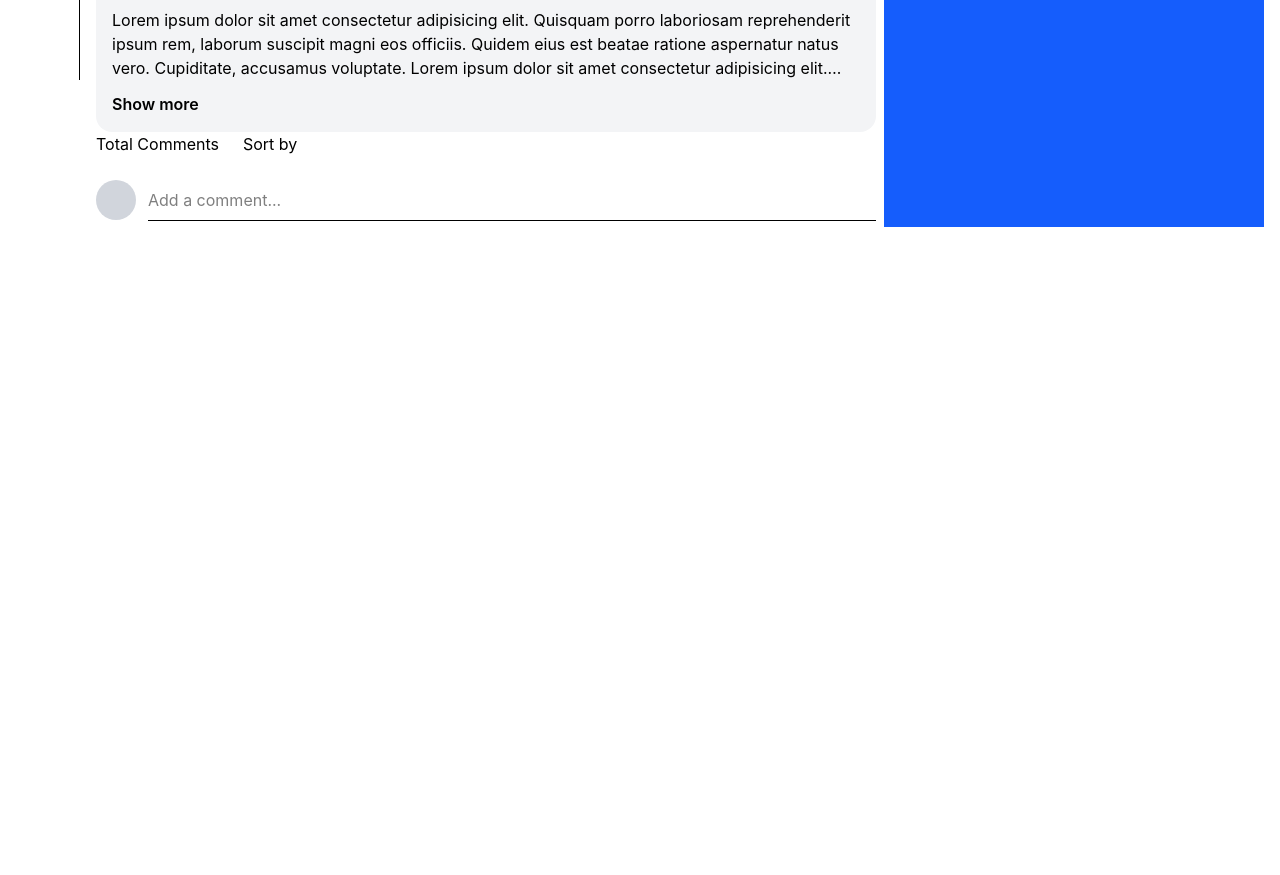
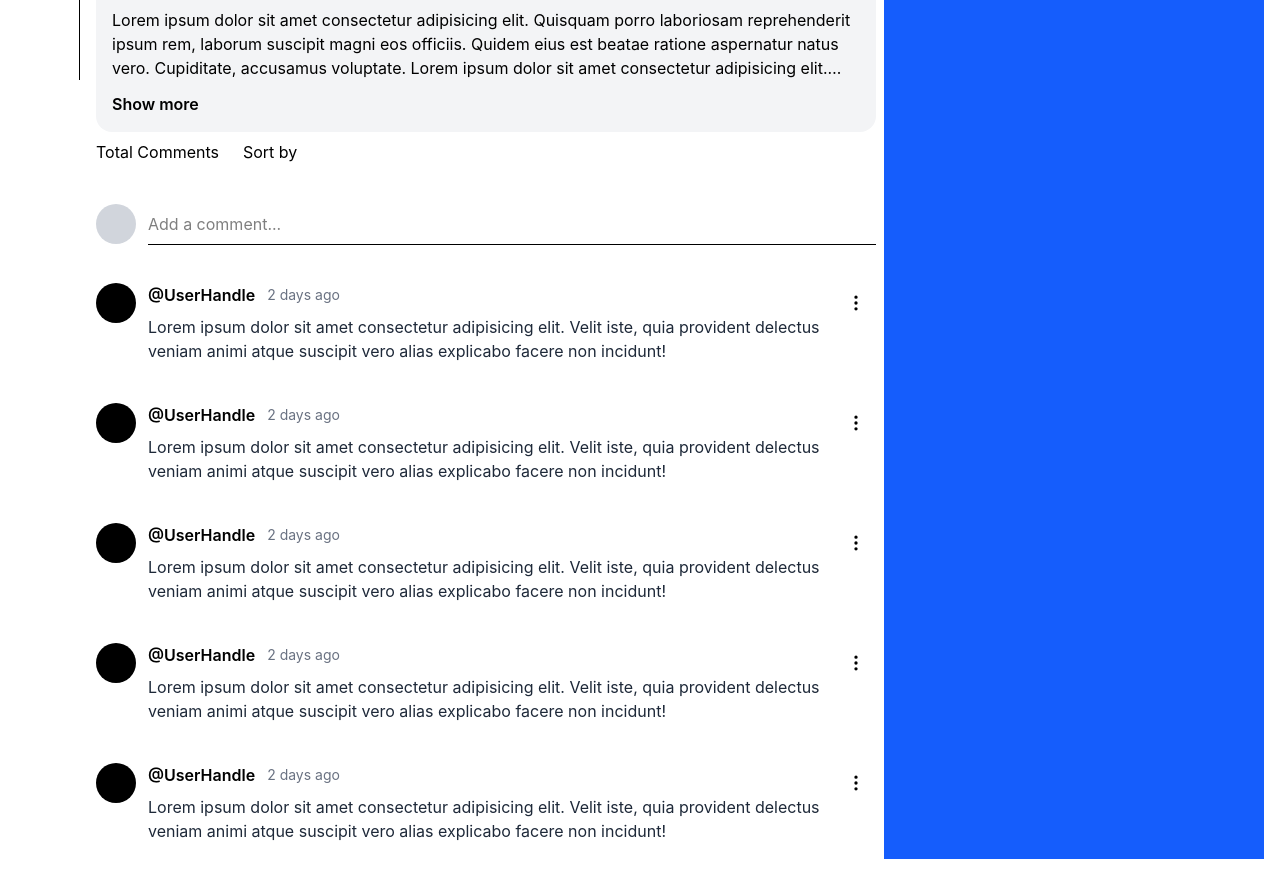
Before and after one commit to mohitsingh540zs-dotcom/youtube-clone, a React (Vite) app in the folder youtube_frontend/: page /watch/1 in a window 1280 px wide. Shown: the part 720-1595 px from the top of the page. Before the commit the page ends 963 px from the top, so only its background shows below. Built offline with nearby package versions, Linux system fonts and the light colour scheme.

Commit message:
Comment section added

```diff
--- /dev/null
+++ b/youtube_frontend/src/components/watch/CommentCard.jsx
@@ -0,0 +1,80 @@
+import { EllipsisVertical, Pencil, Trash } from "lucide-react";
+import { useEffect, useState } from "react";
+
+const CommentCard = () => {
+    const [isOpen, setIsOpen] = useState(false);
+
+    useEffect(() => {
+        const closeMenu = () => setIsOpen(false);
+
+        document.addEventListener("click", closeMenu);
+
+        return () => {
+            document.removeEventListener("click", closeMenu);
+        };
+    }, []);
+
+    return (
+        <div className="flex gap-3 py-4">
+
+            {/* Avatar */}
+            <div className="w-10 h-10 rounded-full bg-black flex-shrink-0"></div>
+
+            {/* Comment */}
+            <div className="flex-1">
+
+                <div className="flex items-center gap-3">
+                    <h3 className="font-semibold">
+                        @UserHandle
+                    </h3>
+
+                    <span className="text-sm text-gray-500">
+                        2 days ago
+                    </span>
+                </div>
+
+                <p className="mt-2 text-gray-800">
+                    Lorem ipsum dolor sit amet consectetur adipisicing elit.
+                    Velit iste, quia provident delectus veniam animi atque
+                    suscipit vero alias explicabo facere non incidunt!
+                </p>
+
+            </div>
+
+            {/* Menu */}
+            <div className="relative">
+
+                <button
+                    onClick={(e) => {
+                        e.stopPropagation();
+                        setIsOpen((prev) => !prev);
+                    }}
+                    className="w-10 h-10 rounded-full hover:bg-gray-200 flex items-center justify-center"
+                >
+                    <EllipsisVertical size={20} />
+                </button>
+
+                {isOpen && (
+                    <div
+                        onClick={(e) => e.stopPropagation()}
+                        className="absolute top-12 right-0 w-36 bg-white rounded-xl shadow-xl py-2 z-20"
+                    >
+                        <button className="w-full flex items-center gap-3 px-4 py-2 hover:bg-gray-100">
+                            <Pencil size={18} />
+                            Edit
+                        </button>
+
+                        <button className="w-full flex items-center gap-3 px-4 py-2 hover:bg-gray-100 text-red-500">
+                            <Trash size={18} />
+                            Delete
+                        </button>
+                    </div>
+                )}
+
+            </div>
+
+        </div>
+    );
+};
+
+export default CommentCard;
--- a/youtube_frontend/src/components/watch/CommentSection.jsx
+++ b/youtube_frontend/src/components/watch/CommentSection.jsx
@@ -1,14 +1,19 @@
+import CommentCard from "./CommentCard"
 import CommentInput from "./CommentInput"
 
 const CommentSection = () => {
     return (
-        <div>
+        <div className="mt-2 flex flex-col gap-4">
             <div className="flex gap-6">
                 <p>Total Comments</p>
                 <p>Sort by</p>
             </div>
 
             <CommentInput />
+
+            <div className="flex flex-col gap-2 ">
+                {[1, 2, 3, 4, 5].map(item => <CommentCard key={item} />)}
+            </div>
         </div>
     )
 }
```
